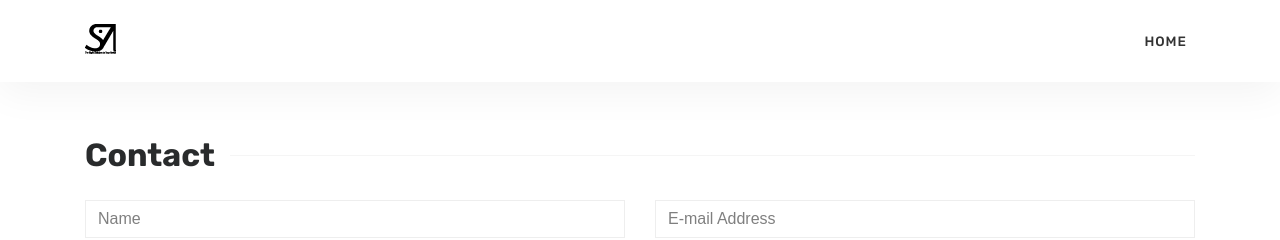
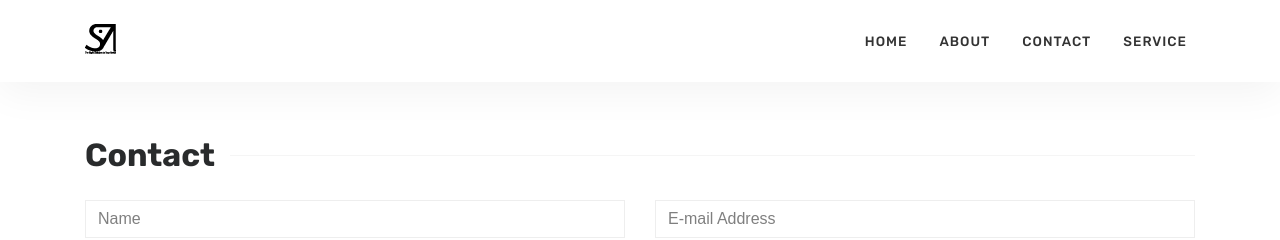
Before and after one commit to softtech71/softtech71.github.io, a Jekyll site: the page built from contact.md, in a window 1280 px wide. Shown: the top 240 px of the page. Built offline with Jekyll 4.4.1, drawn with Linux system fonts in a browser that asks for light colours.

Commit message:
Updated menu all

```diff
--- a/_layouts/default.html
+++ b/_layouts/default.html
@@ -69,7 +69,7 @@
              -->
 
                 {% for item in site.pages %}
-                    {% if item.layout==page%}
+                    {% if item.menu==true %}
                     <li class="nav-item">
                         <a class="nav-link" href="{{ item.url | prepend: site.baseurl}}">{{item.title}}</a>
                     </li>
```
Also changed, not shown: about.md (+1 -0 lines), contact.md (renamed from contact.html, +1 -0 lines), services.md (+1 -0 lines).
